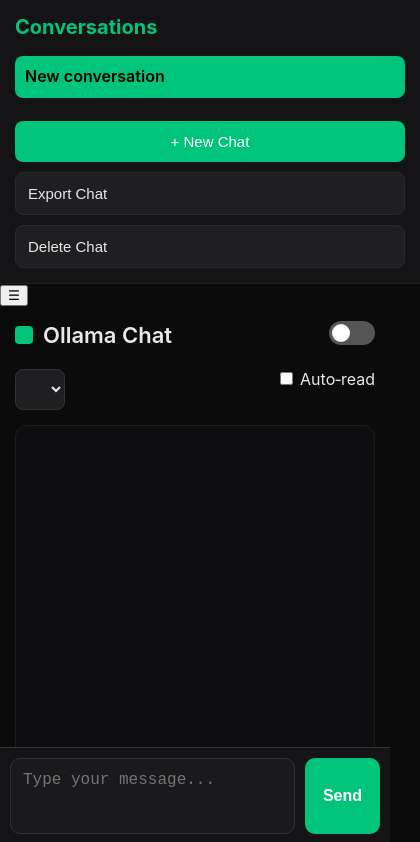
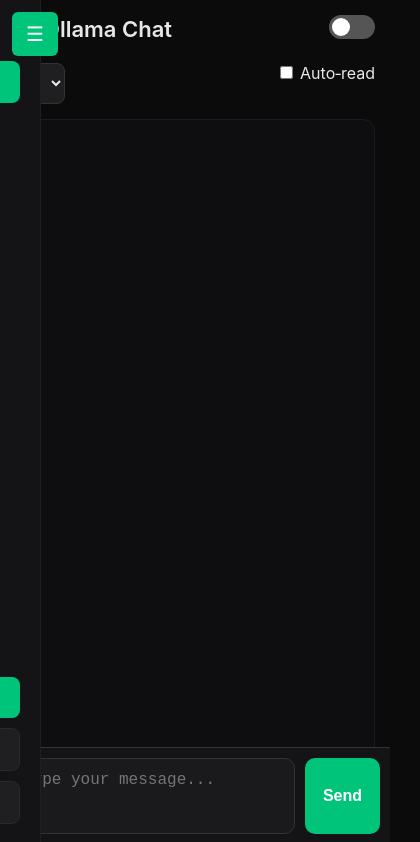
Before and after one commit to Taylordmark/LocalChat, a website built with Vite: page web/index.html in a window 390 px wide. Shown: the top 842 px of the page, 420 px wide, since content can reach past the window. Built offline with nearby package versions, Linux system fonts and the light colour scheme; no server answers; files whose address does not match are found by name.

Commit message:
visual bugs

```diff
--- a/web/src/style.css
+++ b/web/src/style.css
@@ -6,7 +6,7 @@
     --bubble-user: #2d2d31;
     --bubble-bot: #1c1c20;
     --text: #e8e8e8;
-    --accent: #00c47a; /* EMERALD GREEN */
+    --accent: #00c47a;
 }
 
 .light {
@@ -19,15 +19,22 @@
     --accent: #009f63;
 }
 
-/* GLOBAL -------------------------------------------------- */
+/* GLOBAL LAYOUT -------------------------------------------------- */
 body {
     background: var(--bg);
     color: var(--text);
     font-family: "Inter", "Segoe UI", sans-serif;
     margin: 0;
     padding: 0;
-    display: flex;
     height: 100vh;
+    display: flex; /* ⭐ REQUIRED */
+    overflow: hidden;
+}
+
+#app {
+    display: flex; /* ⭐ REQUIRED */
+    width: 100%;
+    height: 100%;
 }
 
 /* SIDEBAR -------------------------------------------------- */
@@ -38,6 +45,9 @@ body {
     padding: 20px;
     display: flex;
     flex-direction: column;
+    position: relative; /* ⭐ Desktop: stays in flex row */
+    z-index: 1;
+    transition: transform 0.25s ease;
 }
 
     #sidebar h2 {
@@ -77,11 +87,29 @@ body {
     margin-top: 15px;
 }
 
+/* SIDEBAR TOGGLE (MOBILE) --------------------------------------- */
+#sidebar-toggle {
+    display: none;
+    position: fixed;
+    top: 12px;
+    left: 12px;
+    z-index: 999;
+    background: var(--accent);
+    color: white;
+    border: none;
+    padding: 10px 14px;
+    border-radius: 6px;
+    font-size: 20px;
+    cursor: pointer;
+}
+
 /* MAIN -------------------------------------------------- */
 #main {
-    flex-grow: 1;
+    flex: 1; /* ⭐ Fill remaining space */
     display: flex;
     flex-direction: column;
+    height: 100%;
+    overflow: hidden;
     padding: 25px;
 }
 
@@ -175,7 +203,7 @@ select {
 #chat {
     background: var(--chat-bg);
     padding: 20px;
-    height: 520px;
+    flex: 1; /* ⭐ Fill vertical space */
     overflow-y: auto;
     border-radius: 12px;
     border: 1px solid #1c1c1f;
@@ -247,9 +275,15 @@ select {
     }
 }
 
-/* INPUT -------------------------------------------------- */
+/* INPUT BAR -------------------------------------------------- */
+#input-bar {
+    display: flex;
+    gap: 10px;
+    margin-top: 15px;
+}
+
 #input {
-    width: 100%;
+    flex: 1;
     height: 90px;
     padding: 12px;
     border-radius: 10px;
@@ -258,16 +292,12 @@ select {
     color: var(--text);
     font-size: 15px;
     resize: none;
-    margin-top: 20px;
-    margin-bottom: 12px;
 }
 
-/* SEND BUTTON --------------------------------------------- */
 #send {
-    width: 100%;
     background: var(--accent);
     border: none;
-    padding: 14px;
+    padding: 14px 18px;
     color: white;
     border-radius: 10px;
     cursor: pointer;
@@ -279,6 +309,56 @@ select {
     #send:hover {
         background: #00a868;
     }
+
+/* MOBILE BREAKPOINT ---------------------------------------- */
+@media (max-width: 800px) {
+
+    #sidebar {
+        position: fixed;
+        top: 0;
+        bottom: 0;
+        left: 0;
+        transform: translateX(-260px); /* collapsed by default */
+    }
+
+        #sidebar.open {
+            transform: translateX(0);
+        }
+
+    #sidebar-toggle {
+        display: block;
+    }
+
+    #main {
+        padding: 15px;
+        margin-left: 0;
+    }
+
+    #chat {
+        height: calc(100vh - 240px);
+        padding-bottom: 100px;
+    }
+
+    #input-bar {
+        position: fixed;
+        bottom: 0;
+        left: 0;
+        right: 0;
+        background: var(--panel);
+        padding: 10px;
+        border-top: 1px solid #333;
+    }
+
+    #input {
+        height: 50px;
+        font-size: 16px;
+    }
+
+    #send {
+        padding: 0 18px;
+        font-size: 16px;
+    }
+}
 
 /* ANIMATIONS ---------------------------------------------- */
 @keyframes fadeIn {
@@ -333,62 +413,3 @@ button:disabled {
     opacity: 0.6;
     margin-top: 2px;
 }
-
-/* Responsive wrapper */
-#app {
-    max-width: 1100px;
-    margin: 0 auto;
-    width: 100%;
-}
-
-/* Mobile layout */
-@media (max-width: 800px) {
-
-    body {
-        flex-direction: column;
-        height: auto;
-    }
-
-    #sidebar {
-        width: 100%;
-        border-right: none;
-        border-bottom: 1px solid #1f1f22;
-        padding: 15px;
-        order: 1;
-    }
-
-    #main {
-        padding: 15px;
-        order: 2;
-    }
-
-    #chat {
-        height: calc(100vh - 320px);
-        padding-bottom: 100px;
-    }
-
-    #input-bar {
-        position: fixed;
-        bottom: 0;
-        left: 0;
-        right: 0;
-        background: var(--panel);
-        padding: 10px;
-        display: flex;
-        gap: 10px;
-        border-top: 1px solid #333;
-    }
-
-    #input {
-        height: 50px;
-        margin: 0;
-        flex: 1;
-        font-size: 16px;
-    }
-
-    #send {
-        width: auto;
-        padding: 0 18px;
-        font-size: 16px;
-    }
-}
```
